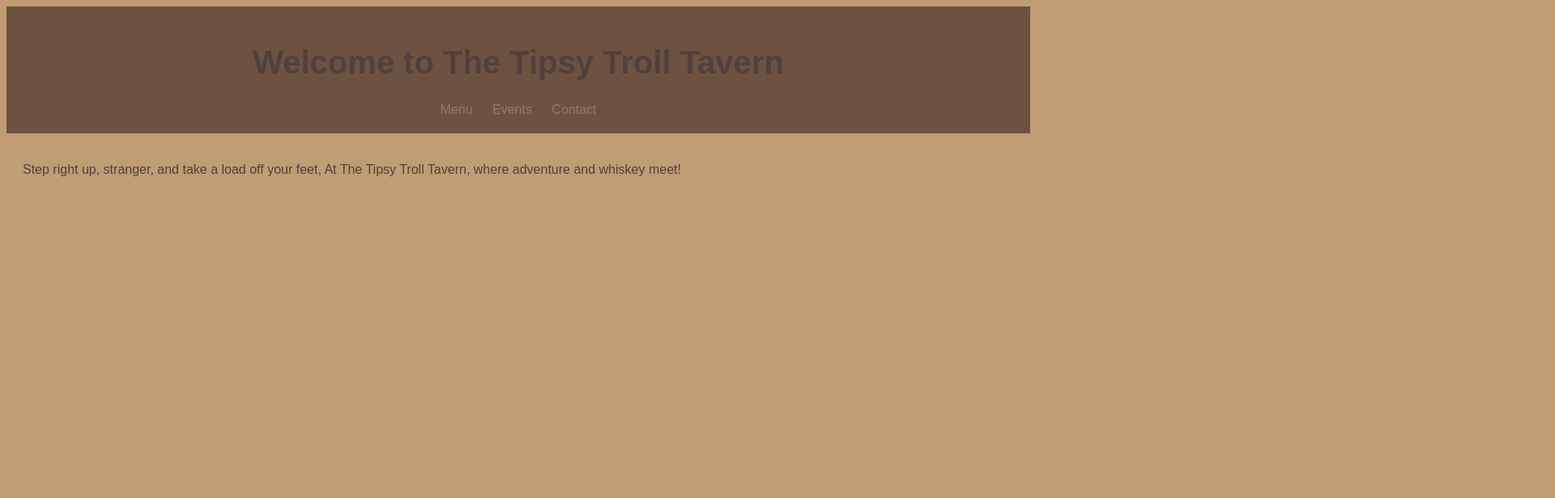
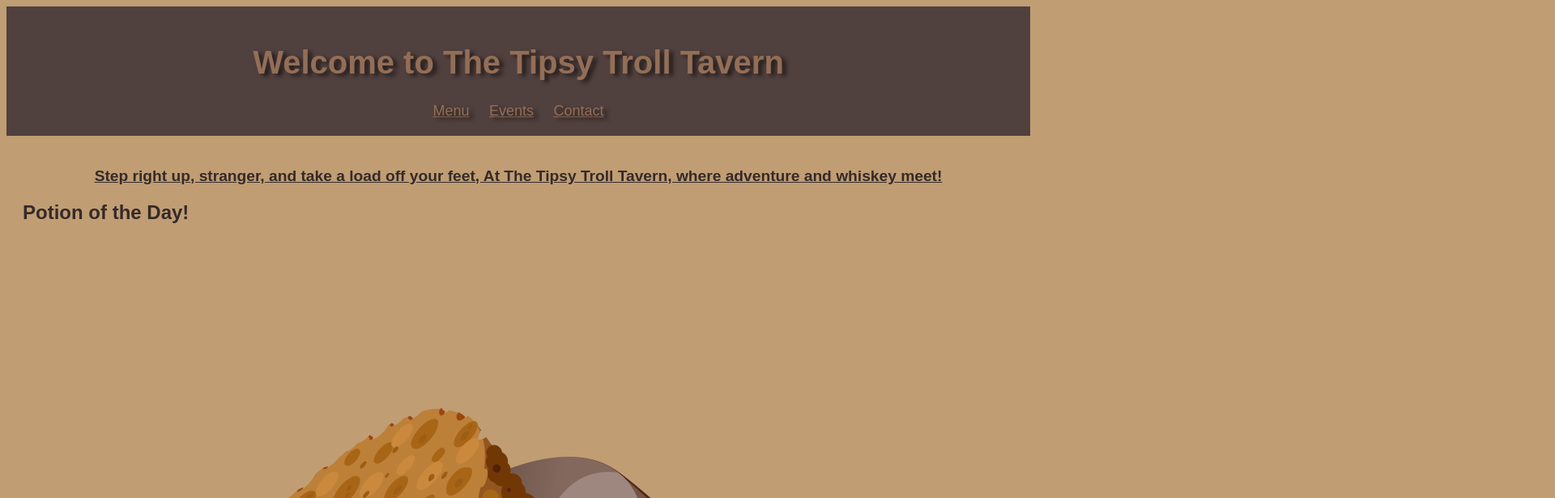
Before and after one commit to Rebecca-kodehode/TipsyTroll, a plain HTML site: page index.html in a window 1280 px wide. Shown: the top 616 px of the page at 81% size, 1920 px wide, since content can reach past the window. Drawn offline with Linux system fonts and the light colour scheme.

Commit message:
added image

```diff
--- a/index.html
+++ b/index.html
@@ -4,47 +4,7 @@
     <meta charset="UTF-8" />
     <meta name="viewport" content="width=device-width, initial-scale=1.0" />
     <title>The Tipsy Troll Tavern</title>
-    <style>
-      body {
-        font-family: arial, sans-serif;
-        background-color: #c09d73;
-        color: #50403e;
-      }
-
-      header {
-        background-color: #6d5241;
-        color: #50403e;
-        padding: 20px;
-        text-align: center;
-      }
-
-      h1 {
-        font-size: 2.5em;
-      }
-
-      nav a {
-        color: #917b63;
-        text-decoration: none;
-        margin: 0 10px;
-      }
-
-      main {
-        padding: 20px;
-      }
-
-      button {
-        background-color: #7d7662;
-        color: #917b63;
-        padding: 10px 20px;
-        border: none;
-        cursor: pointer;
-      }
-
-      input[type="text"] {
-        padding: 10px;
-        width: 200px;
-      }
-    </style>
+    <link rel="stylesheet" href="style.css" />
   </head>
   <body>
     <header>
@@ -59,6 +19,10 @@
         Step right up, stranger, and take a load off your feet, At The Tipsy
         Troll Tavern, where adventure and whiskey meet!
       </p>
+      <div>
+        <h2>Potion of the Day!</h2>
+        <img src="img/potion.png" alt="Potion" />
+      </div>
     </main>
     <footer>
       <p></p>
--- /dev/null
+++ b/style.css
@@ -0,0 +1,59 @@
+body {
+    font-family: arial, sans-serif;
+    background-color: #c09d73;
+    color: #342a29;
+  }
+
+  header {
+    background-color: #50403e;
+    color: #936e57;
+    padding: 20px;
+    text-align: center;
+    text-shadow: 5px 3px 5px rgba(0, 0, 0, 0.551);
+    justify-content: center;
+    align-items: center;
+    align-content: center;
+  }
+
+  h1 {
+    font-size: 2.5em;
+  }
+
+  nav a {
+    color: #936e57;
+    text-decoration: underline;
+    margin: 0 10px;
+    font-size: large;
+    font-weight: 300;
+  }
+
+  main {
+    padding: 20px;
+  }
+
+  button {
+    background-color: #7d7662;
+    color: #936e57;
+    padding: 10px 20px;
+    border: none;
+    cursor: pointer;
+  }
+
+  input[type="text"] {
+    padding: 10px;
+    width: 200px;
+  }
+
+  main p {
+    text-decoration: underline;
+    display: flex;
+    align-items: center;
+    justify-content: center;
+    align-content: center;
+    font-size: larger;
+    font-weight: 600;
+  }
+
+  img {
+
+  }
```
Also changed, not shown: img/potion.png (added).
